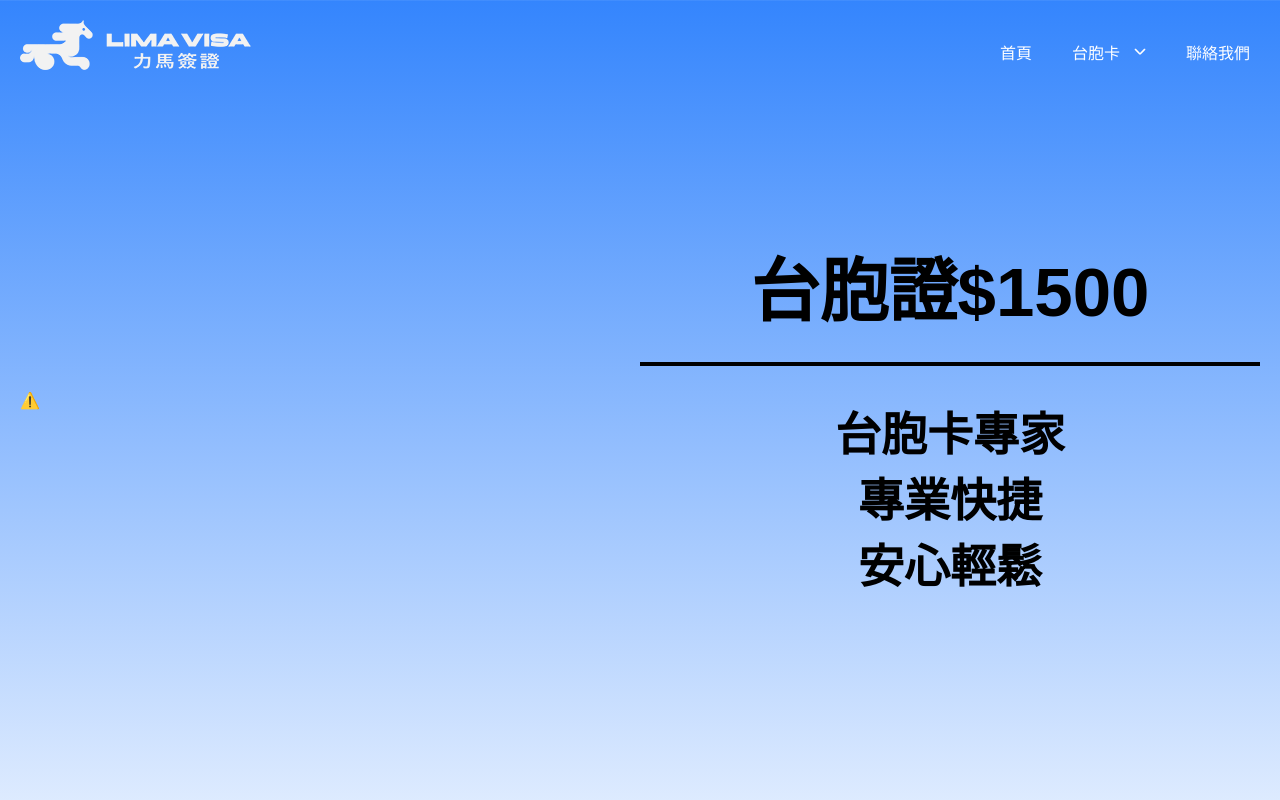
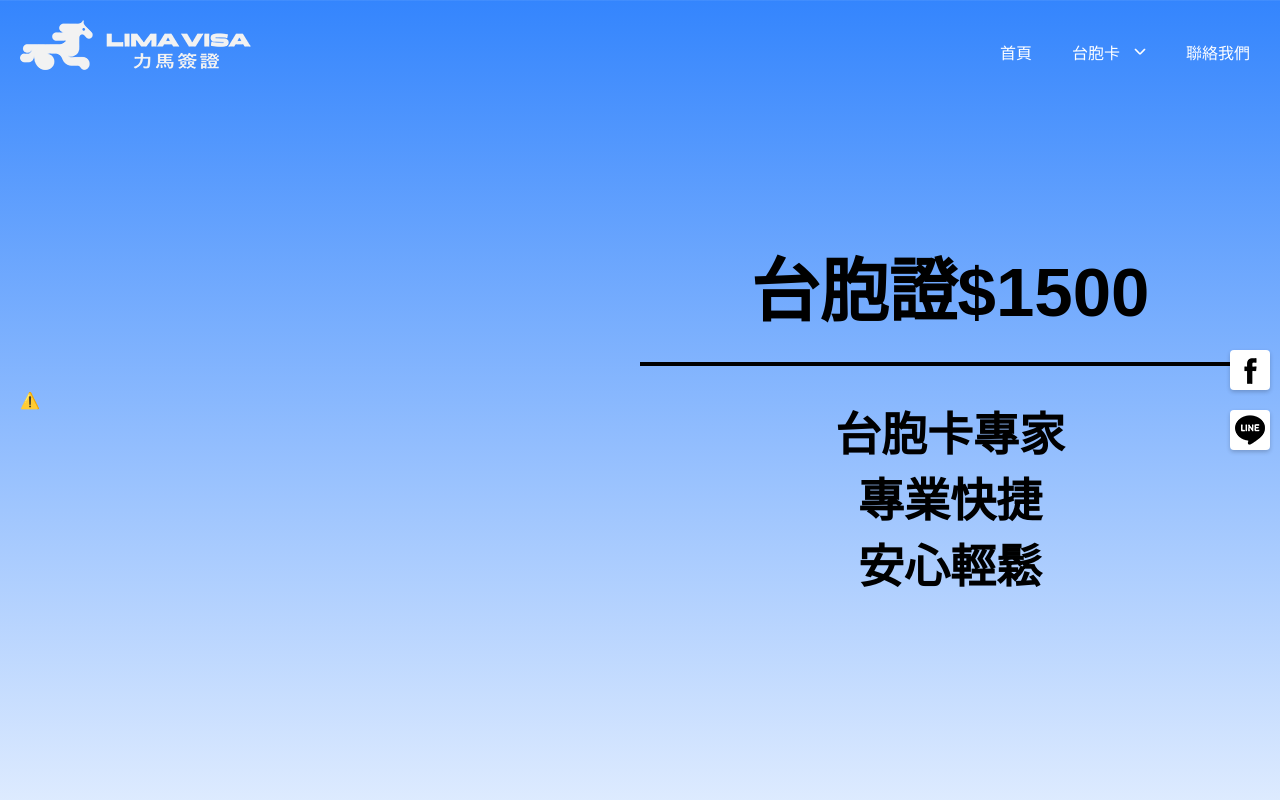
Before and after one commit to suzonkhan/limavisa, a plain HTML site: page index.html in a window 1280 px wide. Shown: the top 800 px of the page. Drawn offline with nearby package versions, Linux system fonts and the light colour scheme; no server answers.

Commit message:
Added Striky Nav

```diff
--- a/index.html
+++ b/index.html
@@ -68,7 +68,7 @@
         </div>
     </div>
 </header>
-<div class="homepage-wrapper">
+
 <div class="container">
     <div class="main-banner">
         <div class="main-banner-animation">
@@ -151,9 +151,6 @@
 
         </div>
     </div>
-    </div>
-</div>
-<div class="container">
     <div class="visa-requirement-block">
         <div class="visa-requirement-wrapper">
             <div>
@@ -318,13 +315,15 @@
                 <p>週六 10:00-12:30，13:30-18:00</p>
             </div>
             <div class="footer-social-media">
-                <ul>
-                    <li><a class="facebook" href="https://www.facebook.com/seikotour" target="_blank">
-
-                    </a></li>
-                    <li><a class="line" href="https://www.facebook.com/seikotour" target="_blank">
-
-                    </a></li>
+                <ul class="footer-social-block">
+                    <li>
+                        <a class="facebook" href="https://www.facebook.com/seikotour" target="_blank">
+                        </a>
+                    </li>
+                    <li>
+                        <a class="line" href="https://www.facebook.com/seikotour" target="_blank">
+                        </a>
+                    </li>
                 </ul>
 
 
@@ -334,7 +333,18 @@
     </div>
 </footer>
 
-
+<div class="sticky-social">
+    <ul class="footer-social-block">
+        <li>
+            <a class="facebook" href="https://www.facebook.com/seikotour" target="_blank">
+            </a>
+        </li>
+        <li>
+            <a class="line" href="https://www.facebook.com/seikotour" target="_blank">
+            </a>
+        </li>
+    </ul>
+</div>
 <script src="js/jquery-3.5.1.min.js"></script>
 <script src="js/app.js"></script>
 </body>
--- a/scss/layout.scss
+++ b/scss/layout.scss
@@ -431,14 +431,18 @@ body.homepage {
 }
 
 .footer-social-media {
-  ul {
+
+}
+
+ul.footer-social-block {
   margin: 0;
   padding: 0;
   list-style: none;
+  display: flex;
+  gap: 20px;
 
   li {
     display: inline-block;
-      margin: 5px;
 
     a {
       transition: 0.2s;
@@ -471,7 +475,6 @@ body.homepage {
       &:hover {
         //opacity: 0.1;
         background-color: #000;
-        }
       }
     }
   }
@@ -548,3 +551,25 @@ aside.mobile-menu {
     }
   }
 }
+
+.sticky-social {
+  display: block;
+  position: fixed;
+  right: 0;
+  top: 50%;
+  transform: translateY(-50%);
+
+  ul {
+    flex-direction: column;
+    padding: 10px;
+
+    li {
+
+      a {
+        background-color: #fff;
+        box-shadow: 0px 2px 4px rgba(0, 0, 0, 0.2);
+        border-radius: 4px;
+      }
+    }
+  }
+}
```
Also changed, not shown: scss/layout.css, 1 other file. Lines whose indentation alone changed are shown as unchanged.
